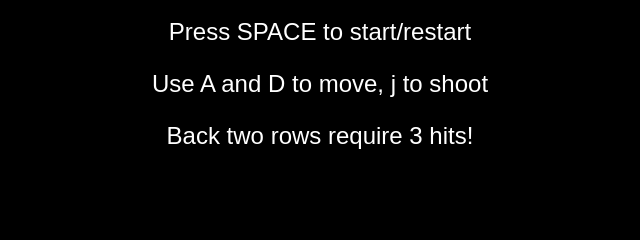
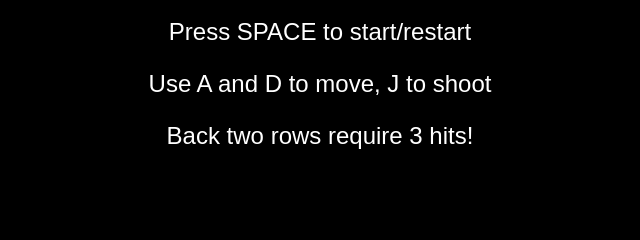
Before and after one commit to jaese0601/jaese0601.github.io, a plain HTML site: page index.html in a window 1280 px wide. Shown: the part 364-604 px from the top of the page, 320-960 px from the left. Drawn offline with Linux system fonts and the light colour scheme.

Commit message:
Update index.html

```diff
--- a/index.html
+++ b/index.html
@@ -31,7 +31,7 @@
     <div id="startScreen">
         <h1>Space Invaders</h1>
         <p>Press SPACE to start/restart</p>
-        <p>Use A and D to move, j to shoot</p>
+        <p>Use A and D to move, J to shoot</p>
         <p>Back two rows require 3 hits!</p>
     </div>
 
```
